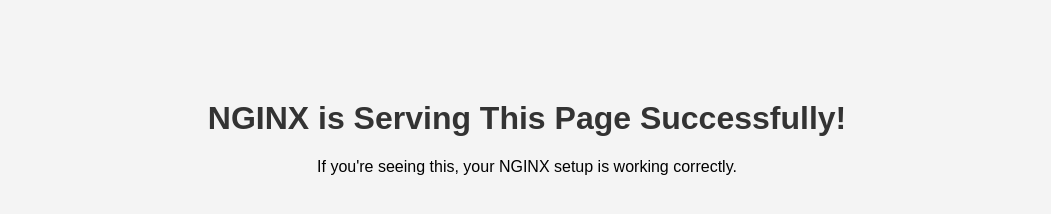
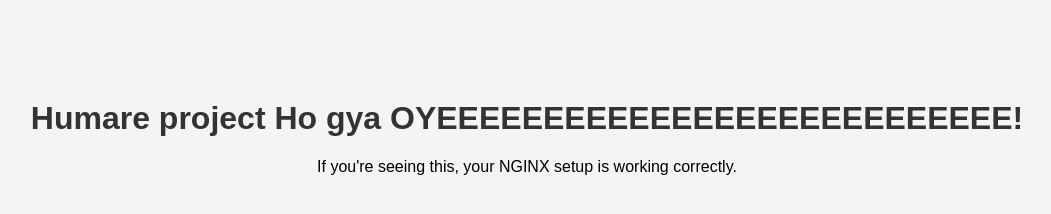
Before and after one commit to KushalpalSharma/depOps-testing, a plain HTML site: page index.html in a window 1280 px wide. Shown: the whole page, without its empty margins (113-1164 px from the left). Drawn offline with Linux system fonts and the light colour scheme.

Commit message:
Update index.html

```diff
--- a/index.html
+++ b/index.html
@@ -16,7 +16,7 @@
   </style>
 </head>
 <body>
-  <h1>NGINX is Serving This Page Successfully!</h1>
+  <h1>Humare project Ho gya OYEEEEEEEEEEEEEEEEEEEEEEEEEEE!</h1>
   <p>If you're seeing this, your NGINX setup is working correctly.</p>
 </body>
 </html>
```
